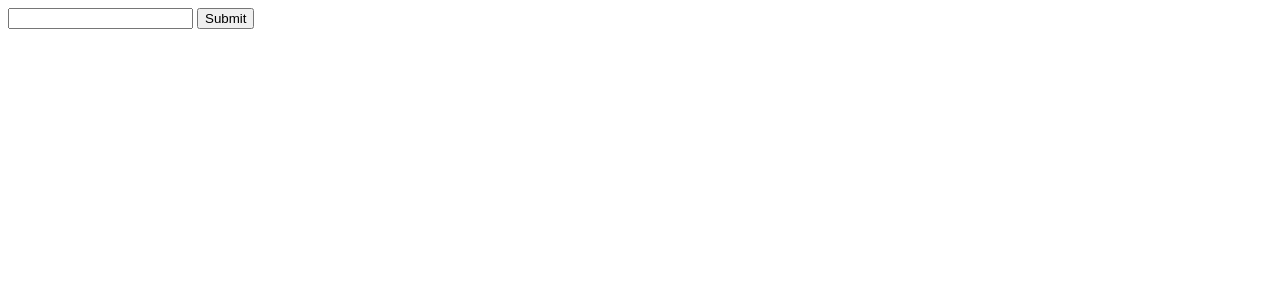
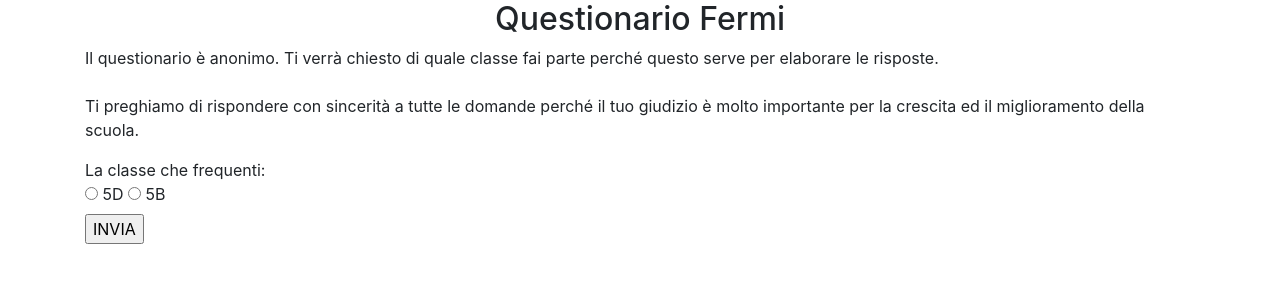
Before and after one commit to danieletommasini/questionario, a PHP site: page / in a window 1280 px wide. Shown: the top 300 px of the page. Run offline with PHP 8.4, Linux system fonts and the light colour scheme; some libraries are stand-ins or nearby versions.

Commit message:
first commit

```diff
--- a/index.php
+++ b/index.php
@@ -1,8 +1,35 @@
 <html>
     <body>
-        <form action="form.php">
-            <input type="text" name=""/>
-            <input type="submit" value="Submit"/>
-        </form>
+        <head>
+            <!-- Latest compiled and minified CSS -->
+            <link rel="stylesheet" href="https://maxcdn.bootstrapcdn.com/bootstrap/4.0.0/css/bootstrap.min.css">
+
+            <!-- jQuery library -->
+            <script src="https://ajax.googleapis.com/ajax/libs/jquery/3.3.1/jquery.min.js"></script>
+
+            <!-- Popper JS -->
+            <script src="https://cdnjs.cloudflare.com/ajax/libs/popper.js/1.12.9/umd/popper.min.js"></script>
+
+            <!-- Latest compiled JavaScript -->
+            <script src="https://maxcdn.bootstrapcdn.com/bootstrap/4.0.0/js/bootstrap.min.js"></script>
+
+
+            <h2 class="text-center">Questionario Fermi</h2>
+
+        </head>
+        <div class="container">
+            <p>Il questionario è anonimo. Ti verrà chiesto di quale classe fai parte perché questo serve per
+            elaborare le risposte.<br><br>
+            Ti preghiamo di rispondere con sincerità a tutte le domande perché il tuo giudizio è molto
+            importante per la crescita ed il miglioramento della scuola.</p>
+            <form action="elaboration.php" method="POST">
+                La classe che frequenti:
+                <br>
+                    <label class="radio-inline"><input type="radio" name="class" value="5D"> 5D</label>
+                    <label class="radio-inline"><input type="radio" name="class" value="5B"> 5B</label>
+                <br>
+                    <input type="submit" name="sendclass" value="INVIA"/>
+            </form>
+        </div>
     </body>
 </html>
```
Also changed, not shown: elaboration.php (renamed from form.php).
